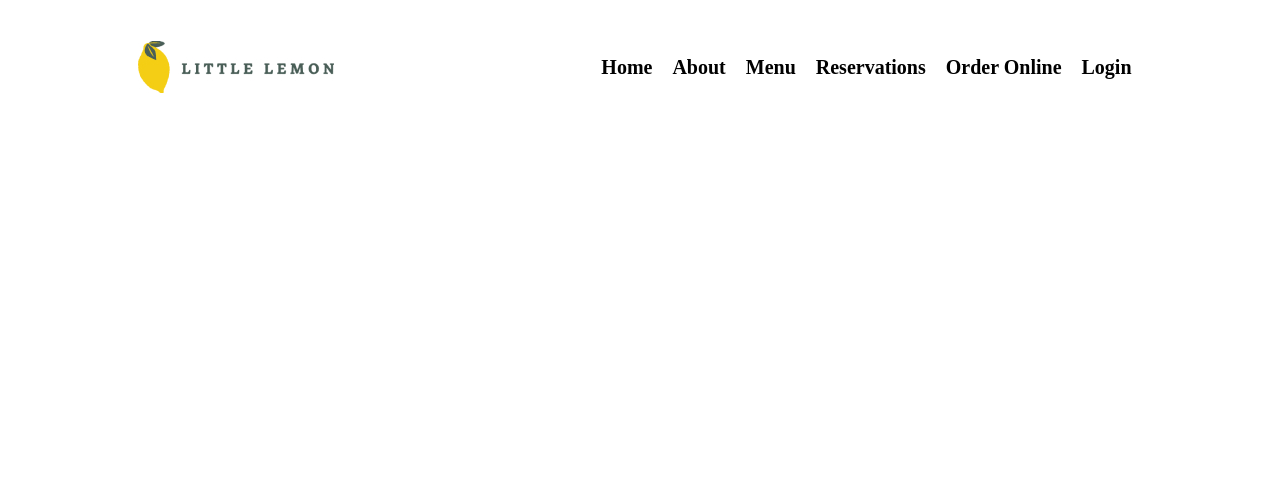
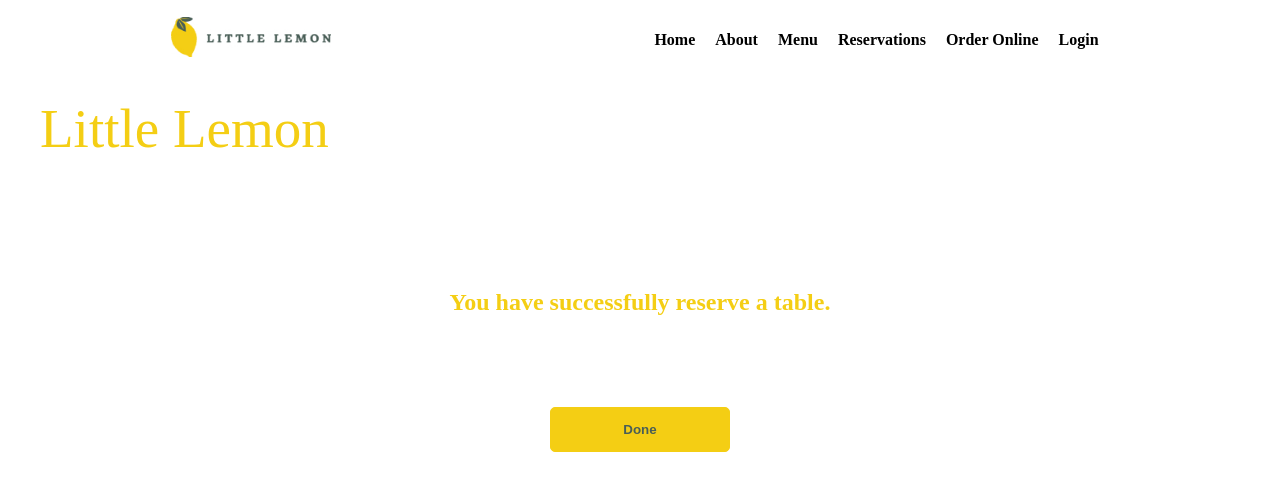
Before and after one commit to NicolaPapa96/little-lemon-restaurant, a React (Create React App) app: page /confirmed-booking in a window 1280 px wide. Shown: the top 490 px of the page. Built offline with nearby package versions, Linux system fonts and the light colour scheme.

Commit message:
add confirmedBooking page

```diff
--- a/src/App.css
+++ b/src/App.css
@@ -7,7 +7,7 @@ nav {
   justify-content: space-around;
   flex-wrap: wrap;
   align-content: center;
-  margin: 36px 10px;
+  margin: 15px 15px;
 }
 
 .nav-list {
@@ -17,7 +17,7 @@ nav {
   font-family: "Karla";
   font-style: normal;
   font-weight: 800;
-  font-size: 20px;
+  font-size: 16px;
   padding: 0px;
 }
 
@@ -33,9 +33,9 @@ li > a {
 }
 
 .logo {
-  width: 196px;
-  height: 52px;
-  padding-top: 5px;
+  width: 160px;
+  height: 40px;
+  padding-top: 2px;
 }
 
 header {
@@ -63,7 +63,7 @@ header {
   font-family: "Markazi Text";
   font-style: normal;
   font-weight: 500;
-  font-size: 64px;
+  font-size: 55px;
   line-height: 77px;
   color: #f4ce14;
   margin-bottom: 20px;
@@ -73,7 +73,7 @@ header {
   font-family: "Markazi Text";
   font-style: normal;
   font-weight: 400;
-  font-size: 40px;
+  font-size: 30px;
   line-height: 48px;
   color: #ffffff;
   margin-top: 0px;
@@ -84,7 +84,7 @@ header {
   font-family: "Karla";
   font-style: normal;
   font-weight: 500;
-  font-size: 18px;
+  font-size: 15px;
   line-height: 140.62%;
   color: #ffffff;
   margin-bottom: 50px;
@@ -93,9 +93,11 @@ header {
 .btn {
   background: #f4ce14;
   border: 1px solid #f4ce14;
+  font-weight: bold;
   border-radius: 5px;
-  width: 210px;
-  height: 50px;
+  width: 180px;
+  height: 45px;
+  color: #495e57;
 }
 
 Main {
@@ -115,7 +117,7 @@ Main {
   font-family: "Markazi Text";
   font-style: normal;
   font-weight: 500;
-  font-size: 64px;
+  font-size: 40px;
   line-height: 77px;
 }
 
@@ -172,6 +174,13 @@ Main {
 
 /* Reservations page css */
 
+.reservations-page {
+  width: 100vw;
+  min-height: max-content;
+  padding-bottom: 20px;
+  padding-top: 20px;
+}
+
 .reserve-form {
   display: grid;
   grid-template-columns: 1fr 1fr;
@@ -180,23 +189,31 @@ Main {
   gap: 20px;
   margin: 0 auto;
   width: fit-content;
+  min-height: fit-content;
+  color: #ffffff;
 }
 
 .reserve-submit {
   grid-column-start: 1;
   grid-column-end: 3;
+  justify-self: center;
 }
 
 .reserve-header {
   text-align: center;
+  color: #f4ce14;
 }
 
 .table-img {
   display: block;
   margin-left: auto;
   margin-right: auto;
-  margin-top: 20px;
   margin-bottom: 50px;
+  width: 100%;
+  max-width: 400px;
+  height: auto;
+  border: 1px solid #495e57;
+  border-radius: 10px;
 }
 
 .form-control {
@@ -216,3 +233,28 @@ option > .form-control {
   width: 100%;
   text-align: center;
 }
+
+/* ConfimedBooking Page */
+
+.confirm-page {
+  height: 85vh;
+}
+
+.confirm-page > h1,
+.confirm-page > h3 {
+  margin-top: 0px;
+  margin-left: 40px;
+  margin-bottom: 2px;
+  padding-top: 10px;
+}
+
+.book-message {
+  margin: auto;
+  width: 50%;
+  text-align: center;
+  padding-top: 40px;
+}
+
+.book-message > h2 {
+  color: #f4ce14;
+}
--- a/src/App.js
+++ b/src/App.js
@@ -1,4 +1,5 @@
 import "./App.css";
+import { useState } from "react";
 import Nav from "./components/Nav";
 import { Routes, Route } from "react-router-dom";
 import About from "./pages/About";
@@ -7,19 +8,30 @@ import Menu from "./pages/Menu";
 import OnlineOrder from "./pages/OnlineOrder";
 import Reservations from "./pages/Reservations";
 import Home from "./pages/Home";
+import ConfirmedBooking from "./pages/ConfirmedBooking";
 
 function App() {
+  // state for change background color
+  const [color, setColor] = useState("white");
+
+  const changeColor = (color) => {
+    setColor(color);
+  };
+
   return (
     <>
-      <Nav />
+      <Nav bgColor={changeColor} />
+      <div style={{ background: color }}>
         <Routes>
-        <Route path="/" element={<Home />} />
+          <Route path="/" element={<Home bgColor={changeColor} />} />
           <Route path="/about" element={<About />} />
           <Route path="/menu" element={<Menu />} />
           <Route path="/reservations" element={<Reservations />} />
           <Route path="/order-online" element={<OnlineOrder />} />
           <Route path="/login" element={<Login />} />
+          <Route path="/confirmed-booking" element={<ConfirmedBooking />} />
         </Routes>
+      </div>
     </>
   );
 }
--- a/src/components/BookingForm.js
+++ b/src/components/BookingForm.js
@@ -1,6 +1,7 @@
-import { useState } from "react";
+import { useState, useEffect } from "react";
 import { useForm } from "react-hook-form";
 import { fetchAPI, submitAPI } from "./API";
+import { Link, useNavigate } from "react-router-dom";
 
 export default function BookingForm() {
   const {
@@ -11,7 +12,9 @@ export default function BookingForm() {
 
   const [times, setTimes] = useState([]);
 
-  const onSubmit = (data) => console.log(data);
+  const formSubmit = (data) => {
+    submitAPI(data);
+  };
 
   // handle date change
   const handleChange = (e) => {
@@ -25,10 +28,18 @@ export default function BookingForm() {
     return <option>{time}</option>;
   });
 
+  let navigate = useNavigate();
+
+  const confirmBook = () => {
+    if (formSubmit) {
+      navigate("/confirmed-booking");
+    }
+  };
+
   return (
     <>
       <h2 className="reserve-header">Reserve a table</h2>
-      <form className="reserve-form" onSubmit={handleSubmit(onSubmit)}>
+      <form className="reserve-form" onSubmit={handleSubmit(confirmBook)}>
         <label htmlFor="res-date">Choose date</label>
         <div className="form-control">
           <input
@@ -88,8 +99,8 @@ export default function BookingForm() {
         </div>
         <input
           type="submit"
-          value="Make Your reservation"
-          className="reserve-submit"
+          value="Make Your Reservation"
+          className="reserve-submit btn"
         />
       </form>
     </>
--- a/src/components/Nav.js
+++ b/src/components/Nav.js
@@ -1,6 +1,10 @@
 import { Link } from "react-router-dom";
 
-export default function Nav() {
+export default function Nav({ bgColor }) {
+  const changeColor = () => {
+    bgColor("#495E57");
+  };
+
   return (
     <nav>
       <img src="../images/Logo.jpg" alt="logo" className="logo" />
@@ -15,7 +19,9 @@ export default function Nav() {
           <Link to="/menu">Menu</Link>
         </li>
         <li>
-          <Link to="/reservations">Reservations</Link>
+          <Link to="/reservations" onClick={changeColor}>
+            Reservations
+          </Link>
         </li>
         <li>
           <Link to="/order-online">Order Online</Link>
--- /dev/null
+++ b/src/pages/ConfirmedBooking.js
@@ -0,0 +1,19 @@
+import { Link } from "react-router-dom";
+
+export default function ConfirmedBooking() {
+  return (
+    <>
+      <div className="confirm-page">
+        <h1 className="title">Little Lemon</h1>
+        <h3 className="subtitle">Chicago</h3>
+        <div className="book-message">
+          <h2>You have successfully reserve a table.</h2>
+          <p className="paragraph">Thanks for choosing us</p>
+          <Link to="/">
+            <button className="btn">Done</button>
+          </Link>
+        </div>
+      </div>
+    </>
+  );
+}
--- a/src/pages/Home.js
+++ b/src/pages/Home.js
@@ -2,12 +2,14 @@ import Header from "../components/Header";
 import Footer from "../components/Footer";
 import Main from "../components/Main";
 
-export default function Home() {
+export default function Home({ bgColor }) {
   return (
     <>
-      <Header />
-      <Main />
-      <Footer />
+      <div onClick={bgColor("white")}>
+        <Header />
+        <Main />
+        <Footer />
+      </div>
     </>
   );
 }
```
Lines whose indentation alone changed are shown as unchanged.
